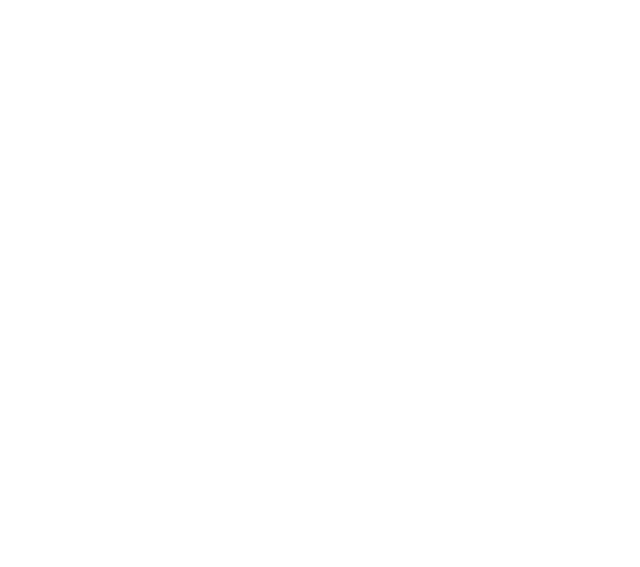
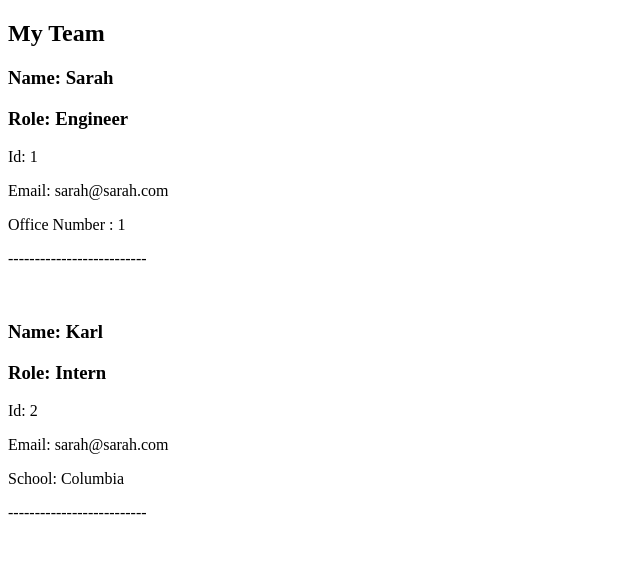
Before and after one commit to mischegoss/walkthrough, a plain HTML site: page dist/index.html in a window 1280 px wide. Shown: the whole page, without its empty margins (0-640 px from the left). Drawn offline with Linux system fonts and the light colour scheme.

Commit message:
Adding static HTML

```diff
--- a/dist/index.html
+++ b/dist/index.html
@@ -1 +1,35 @@
-<!--Static HTML page goes here-->
+<!DOCTYPE html>
+<html lang="en">
+<head>
+    <meta charset="UTF-8">
+    <meta name="viewport" content="width=device-width, initial-scale=1.0">
+    <title>Document</title>
+</head>
+<body>
+    <h2> My Team </h2>
+    <div>
+     <h3> Name: Sarah</h3>
+     <h3> Role: Engineer</h2>
+     <p> Id: 1</p>
+     <p> Email: sarah@sarah.com</p>
+     <p> Office Number : 1 </p>
+     <p>--------------------------</p>
+     <br>
+
+    </div>
+
+    <div>
+        <h3> Name: Karl</h3>
+        <h3> Role: Intern</h2>
+        <p> Id: 2</p>
+        <p> Email: sarah@sarah.com</p>
+        <p> School: Columbia</p>
+        <p>--------------------------</p>
+        <br>
+       </div>
+
+
+
+
+</body>
+</html>
```
